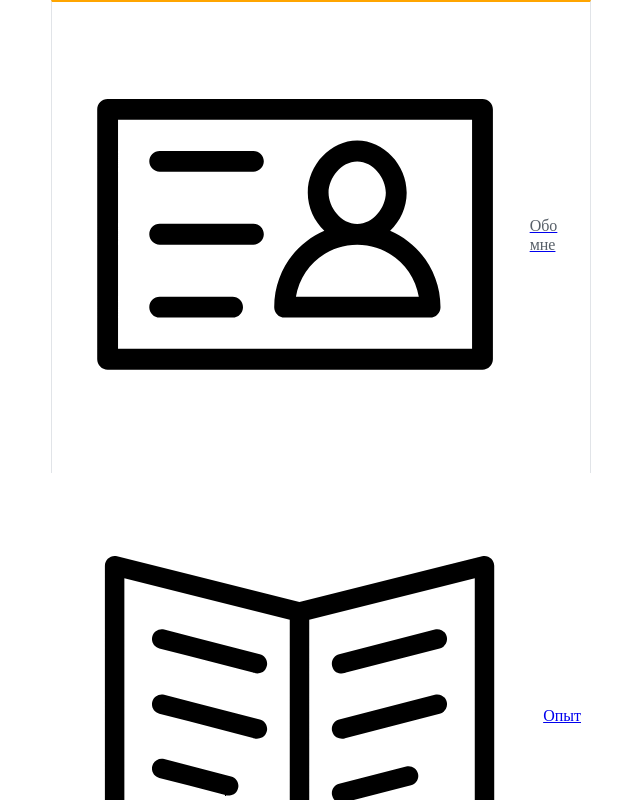
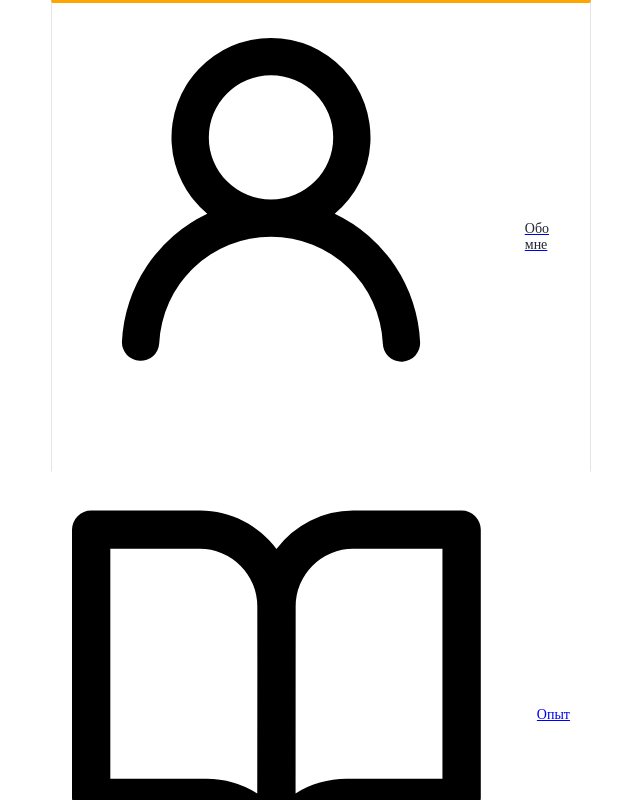
Before and after one commit to clayzenx/cv-src, a Svelte app: page / in a window 1280 px wide. Shown: the top 800 px of the page, without its empty margins (319-959 px from the left). Built offline with nearby package versions, Linux system fonts and the light colour scheme; some icons are missing.

Commit message:
Tabs styling

```diff
--- a/src/assets/styles/global.css
+++ b/src/assets/styles/global.css
@@ -1,13 +1,13 @@
 * { margin: 0; padding: 0; box-sizing: border-box; }
-a { text-decoration: none; color: var(--disable); }
+a { text-decoration: none; color: var(--light); }
 a:hover { color: var(--active) }
-svg.svg-icon { width: 32px; height: 32px; cursor: pointer }
-svg.svg-icon > * { fill: var(--disable); }
+svg.svg-icon { width: 20px; height: 20px; cursor: pointer }
+svg.svg-icon > * { fill: var(--light); }
 svg.svg-icon:hover > * { fill: var(--primary); }
 
 :root {
   --light: #ccc;
-  --active: #586069;
+  --active: #24292f;
   --hover: #888;
   --disable: #e1e4e8;
   --primary: #ffa500;
--- a/src/components/Navigation.svelte
+++ b/src/components/Navigation.svelte
@@ -5,22 +5,22 @@
     {
       name: "Обо мне",
       href: "/",
-      svg: "M8.749,9.934c0,0.247-0.202,0.449-0.449,0.449H4.257c-0.247,0-0.449-0.202-0.449-0.449S4.01,9.484,4.257,9.484H8.3C8.547,9.484,8.749,9.687,8.749,9.934 M7.402,12.627H4.257c-0.247,0-0.449,0.202-0.449,0.449s0.202,0.449,0.449,0.449h3.145c0.247,0,0.449-0.202,0.449-0.449S7.648,12.627,7.402,12.627 M8.3,6.339H4.257c-0.247,0-0.449,0.202-0.449,0.449c0,0.247,0.202,0.449,0.449,0.449H8.3c0.247,0,0.449-0.202,0.449-0.449C8.749,6.541,8.547,6.339,8.3,6.339 M18.631,4.543v10.78c0,0.248-0.202,0.45-0.449,0.45H2.011c-0.247,0-0.449-0.202-0.449-0.45V4.543c0-0.247,0.202-0.449,0.449-0.449h16.17C18.429,4.094,18.631,4.296,18.631,4.543 M17.732,4.993H2.46v9.882h15.272V4.993z M16.371,13.078c0,0.247-0.202,0.449-0.449,0.449H9.646c-0.247,0-0.449-0.202-0.449-0.449c0-1.479,0.883-2.747,2.162-3.299c-0.434-0.418-0.714-1.008-0.714-1.642c0-1.197,0.997-2.246,2.133-2.246s2.134,1.049,2.134,2.246c0,0.634-0.28,1.224-0.714,1.642C15.475,10.331,16.371,11.6,16.371,13.078M11.542,8.137c0,0.622,0.539,1.348,1.235,1.348s1.235-0.726,1.235-1.348c0-0.622-0.539-1.348-1.235-1.348S11.542,7.515,11.542,8.137 M15.435,12.629c-0.214-1.273-1.323-2.246-2.657-2.246s-2.431,0.973-2.644,2.246H15.435z",
+      svg: "M10.5 5a2.5 2.5 0 11-5 0 2.5 2.5 0 015 0zm.061 3.073a4 4 0 10-5.123 0 6.004 6.004 0 00-3.431 5.142.75.75 0 001.498.07 4.5 4.5 0 018.99 0 .75.75 0 101.498-.07 6.005 6.005 0 00-3.432-5.142z",
     },
     {
       name: "Опыт",
       href: "/exp",
-      svg: "M8.627,7.885C8.499,8.388,7.873,8.101,8.13,8.177L4.12,7.143c-0.218-0.057-0.351-0.28-0.293-0.498c0.057-0.218,0.279-0.351,0.497-0.294l4.011,1.037C8.552,7.444,8.685,7.667,8.627,7.885 M8.334,10.123L4.323,9.086C4.105,9.031,3.883,9.162,3.826,9.38C3.769,9.598,3.901,9.82,4.12,9.877l4.01,1.037c-0.262-0.062,0.373,0.192,0.497-0.294C8.685,10.401,8.552,10.18,8.334,10.123 M7.131,12.507L4.323,11.78c-0.218-0.057-0.44,0.076-0.497,0.295c-0.057,0.218,0.075,0.439,0.293,0.495l2.809,0.726c-0.265-0.062,0.37,0.193,0.495-0.293C7.48,12.784,7.35,12.562,7.131,12.507M18.159,3.677v10.701c0,0.186-0.126,0.348-0.306,0.393l-7.755,1.948c-0.07,0.016-0.134,0.016-0.204,0l-7.748-1.948c-0.179-0.045-0.306-0.207-0.306-0.393V3.677c0-0.267,0.249-0.461,0.509-0.396l7.646,1.921l7.654-1.921C17.91,3.216,18.159,3.41,18.159,3.677 M9.589,5.939L2.656,4.203v9.857l6.933,1.737V5.939z M17.344,4.203l-6.939,1.736v9.859l6.939-1.737V4.203z M16.168,6.645c-0.058-0.218-0.279-0.351-0.498-0.294l-4.011,1.037c-0.218,0.057-0.351,0.28-0.293,0.498c0.128,0.503,0.755,0.216,0.498,0.292l4.009-1.034C16.092,7.085,16.225,6.863,16.168,6.645 M16.168,9.38c-0.058-0.218-0.279-0.349-0.498-0.294l-4.011,1.036c-0.218,0.057-0.351,0.279-0.293,0.498c0.124,0.486,0.759,0.232,0.498,0.294l4.009-1.037C16.092,9.82,16.225,9.598,16.168,9.38 M14.963,12.385c-0.055-0.219-0.276-0.35-0.495-0.294l-2.809,0.726c-0.218,0.056-0.351,0.279-0.293,0.496c0.127,0.506,0.755,0.218,0.498,0.293l2.807-0.723C14.89,12.825,15.021,12.603,14.963,12.385",
+      svg: "M0 1.75A.75.75 0 01.75 1h4.253c1.227 0 2.317.59 3 1.501A3.744 3.744 0 0111.006 1h4.245a.75.75 0 01.75.75v10.5a.75.75 0 01-.75.75h-4.507a2.25 2.25 0 00-1.591.659l-.622.621a.75.75 0 01-1.06 0l-.622-.621A2.25 2.25 0 005.258 13H.75a.75.75 0 01-.75-.75V1.75zm8.755 3a2.25 2.25 0 012.25-2.25H14.5v9h-3.757c-.71 0-1.4.201-1.992.572l.004-7.322zm-1.504 7.324l.004-5.073-.002-2.253A2.25 2.25 0 005.003 2.5H1.5v9h3.757a3.75 3.75 0 011.994.574z",
     },
     {
       name: "Проекты",
       href: "/projects",
-      svg: "M17.283,5.549h-5.26V4.335c0-0.222-0.183-0.404-0.404-0.404H8.381c-0.222,0-0.404,0.182-0.404,0.404v1.214h-5.26c-0.223,0-0.405,0.182-0.405,0.405v9.71c0,0.223,0.182,0.405,0.405,0.405h14.566c0.223,0,0.404-0.183,0.404-0.405v-9.71C17.688,5.731,17.506,5.549,17.283,5.549 M8.786,4.74h2.428v0.809H8.786V4.74z M16.879,15.26H3.122v-4.046h5.665v1.201c0,0.223,0.182,0.404,0.405,0.404h1.618c0.222,0,0.405-0.182,0.405-0.404v-1.201h5.665V15.26z M9.595,9.583h0.81v2.428h-0.81V9.583zM16.879,10.405h-5.665V9.19c0-0.222-0.183-0.405-0.405-0.405H9.191c-0.223,0-0.405,0.183-0.405,0.405v1.215H3.122V6.358h13.757V10.405z",
+      svg: "M4.72 3.22a.75.75 0 011.06 1.06L2.06 8l3.72 3.72a.75.75 0 11-1.06 1.06L.47 8.53a.75.75 0 010-1.06l4.25-4.25zm6.56 0a.75.75 0 10-1.06 1.06L13.94 8l-3.72 3.72a.75.75 0 101.06 1.06l4.25-4.25a.75.75 0 000-1.06l-4.25-4.25z",
     },
     {
       name: "Образование",
       href: "/edu",
-      svg: "M15.396,2.292H4.604c-0.212,0-0.385,0.174-0.385,0.386v14.646c0,0.212,0.173,0.385,0.385,0.385h10.792c0.211,0,0.385-0.173,0.385-0.385V2.677C15.781,2.465,15.607,2.292,15.396,2.292 M15.01,16.938H4.99v-2.698h1.609c0.156,0.449,0.586,0.771,1.089,0.771c0.638,0,1.156-0.519,1.156-1.156s-0.519-1.156-1.156-1.156c-0.503,0-0.933,0.321-1.089,0.771H4.99v-3.083h1.609c0.156,0.449,0.586,0.771,1.089,0.771c0.638,0,1.156-0.518,1.156-1.156c0-0.638-0.519-1.156-1.156-1.156c-0.503,0-0.933,0.322-1.089,0.771H4.99V6.531h1.609C6.755,6.98,7.185,7.302,7.688,7.302c0.638,0,1.156-0.519,1.156-1.156c0-0.638-0.519-1.156-1.156-1.156c-0.503,0-0.933,0.322-1.089,0.771H4.99V3.062h10.02V16.938z M7.302,13.854c0-0.212,0.173-0.386,0.385-0.386s0.385,0.174,0.385,0.386s-0.173,0.385-0.385,0.385S7.302,14.066,7.302,13.854 M7.302,10c0-0.212,0.173-0.385,0.385-0.385S8.073,9.788,8.073,10s-0.173,0.385-0.385,0.385S7.302,10.212,7.302,10 M7.302,6.146c0-0.212,0.173-0.386,0.385-0.386s0.385,0.174,0.385,0.386S7.899,6.531,7.688,6.531S7.302,6.358,7.302,6.146",
+      svg: "M1.5 1.75a.75.75 0 00-1.5 0v12.5c0 .414.336.75.75.75h14.5a.75.75 0 000-1.5H1.5V1.75zm14.28 2.53a.75.75 0 00-1.06-1.06L10 7.94 7.53 5.47a.75.75 0 00-1.06 0L3.22 8.72a.75.75 0 001.06 1.06L7 7.06l2.47 2.47a.75.75 0 001.06 0l5.25-5.25z",
     },
   ];
 </script>
@@ -35,8 +35,8 @@
       class="nav-item"
       class:active={href === $location}
     >
-      <svg class="svg-icon" viewBox="0 0 20 20">
-        <path d={svg} />
+      <svg class="svg-icon" viewBox="0 0 18 18">
+        <path fill-rule="evenodd" d={svg} />
       </svg>
       <span class="name">{name}</span>
     </a>
@@ -45,26 +45,22 @@
 
 <style scoped>
   .nav-item {
+    cursor: pointer;
     display: flex;
     align-items: center;
     gap: 5px;
-    padding: 5px 10px;
+    padding: 10px 20px;
+    font-weight: 500;
+    font-size: 14px;
+    border: 1px solid transparent;
+    border-top: 3px solid transparent;
     border-bottom: 1px solid var(--disable);
-    font-weight: 500;
   }
   .nav-item.active {
-    border-bottom: none;
-    border-top: 2px solid var(--primary);
+    border-top: 3px solid var(--primary);
     border-left: 1px solid var(--disable);
     border-right: 1px solid var(--disable);
-  }
-  .nav-item.active > span.name {
-    margin-top: -3px;
-    margin-right: -1px;
-  }
-  .nav-item.active > svg.svg-icon {
-    margin-top: -3px;
-    margin-left: -1px;
+    border-bottom: 1px solid transparent;
   }
   .nav-item.active > svg.svg-icon > * {
     fill: var(--acive);
--- a/src/pages/Experience.svelte
+++ b/src/pages/Experience.svelte
@@ -1,114 +1,9 @@
 <script>
-  import Card from "../components/Card.svelte";
 </script>
 
 <div class="tab-container">
-  <h3>Работа в компаниях</h3>
-
-  <div id="abp">
-    <Card url="http://abproc.ru/">
-      <img
-        slot="left"
-        class="logo"
-        src="http://abproc.ru/img/logo.png"
-        alt="abproc"
-      />
-
-      <ul slot="right" class="list">
-        <li class="small-text">
-          Разработка информационных систем на платформе "Lotus Notes"
-        </li>
-        <li class="small-text">Кодирование на lotus script и @формулах</li>
-        <li class="small-text">Ручное тестирование и работа с "Test rail"</li>
-        <span class="small-text">lotusscript @formula TestRail sql</span>
-      </ul>
-    </Card>
-  </div>
-
-  <div id="eltex">
-    <Card url="https://eltex-co.com/">
-      <img
-        slot="left"
-        class="logo"
-        src="https://eltex-co.ru/local/assets/img/logo-eltex-white.png"
-        alt="eltex-co"
-      />
-
-      <ul slot="right" class="list">
-        <li class="small-text">
-          Разработка UI для телекоммуникационного оборудования
-        </li>
-        <li class="small-text">Правки и доработки системной части</li>
-        <li class="small-text">Ревью кода</li>
-        <span class="small-text">c lua angular knockout</span>
-      </ul>
-    </Card>
-  </div>
-
-  <div id="justwork">
-    <Card url="https://just-work.org/">
-      <img
-        slot="left"
-        class="logo"
-        src="https://hsto.org/getpro/moikrug/uploads/company/100/004/168/3/logo/medium_ac3a5fb6937a7806435e6f0a163b8a4e.png"
-        alt="just-work.org"
-        style="margin-left: 75px;"
-      />
-
-      <ul slot="right" class="list">
-        <li class="small-text">Разработка онлайн сервисов</li>
-        <li class="small-text">Формирование задач</li>
-        <li class="small-text">Ревью кода</li>
-        <li class="small-text">Тестирование функционала</li>
-        <span class="small-text">react vue typescript graphql</span>
-      </ul>
-    </Card>
-  </div>
+  <h3>Organizations</h3>
 </div>
 
 <style scoped>
-  #abp {
-    background: linear-gradient(
-      90deg,
-      rgba(2, 0, 36, 0) 15%,
-      rgba(245, 245, 245, 1) 75%
-    );
-    border-radius: 10px;
-  }
-  #eltex {
-    background: linear-gradient(
-      90deg,
-      rgba(35, 150, 243, 1) 10%,
-      rgba(255, 255, 255, 0) 50%
-    );
-    border-radius: 10px;
-  }
-  #eltex .logo {
-    width: 175px;
-    height: auto;
-  }
-  #justwork {
-    background: linear-gradient(
-      90deg,
-      rgba(255, 255, 255, 1) 40%,
-      rgba(184, 75, 0, 0.1) 75%
-    );
-    border-radius: 10px;
-  }
-  .logo {
-    height: 60px;
-  }
-
-  .list {
-    width: 50%;
-  }
-
-  .list > li {
-    color: var(--black800);
-  }
-
-  .small-text {
-    line-height: 18px;
-    color: var(--active);
-  }
 </style>
```
